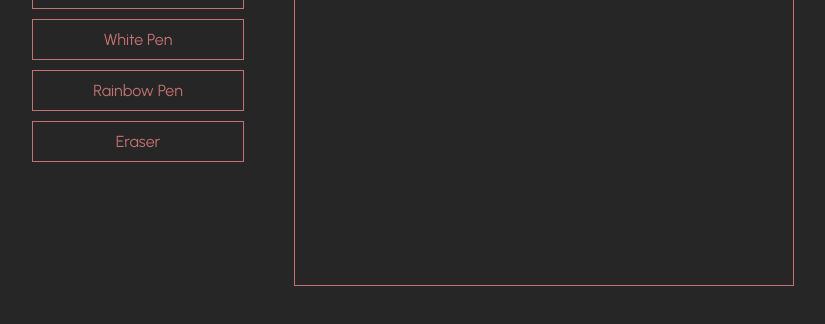
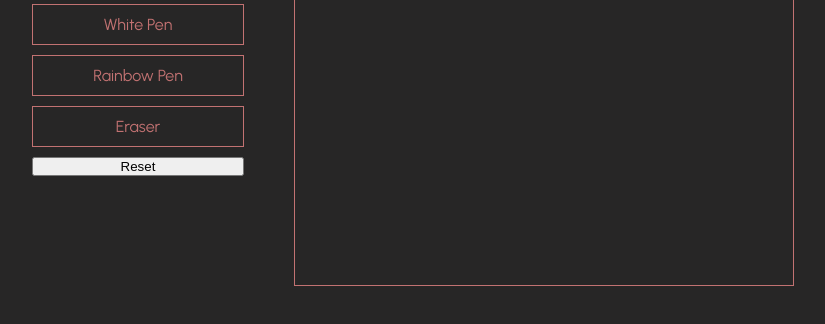
Before and after one commit to iqbalev/etch-a-sketch, a plain HTML site: page index.html in a window 1280 px wide. Shown: the part 364-688 px from the top of the page, without its empty margins (227-1052 px from the left). Drawn offline with Linux system fonts and the light colour scheme; a web font is replaced by a local one.

Commit message:
Added a button for reset

```diff
--- a/index.html
+++ b/index.html
@@ -20,6 +20,7 @@
         <button class="btn-white-pen">White Pen</button>
         <button class="btn-rainbow-pen">Rainbow Pen</button>
         <button class="btn-eraser">Eraser</button>
+        <button class="btn-reset">Reset</button>
       </div>
     </div>
 
```
